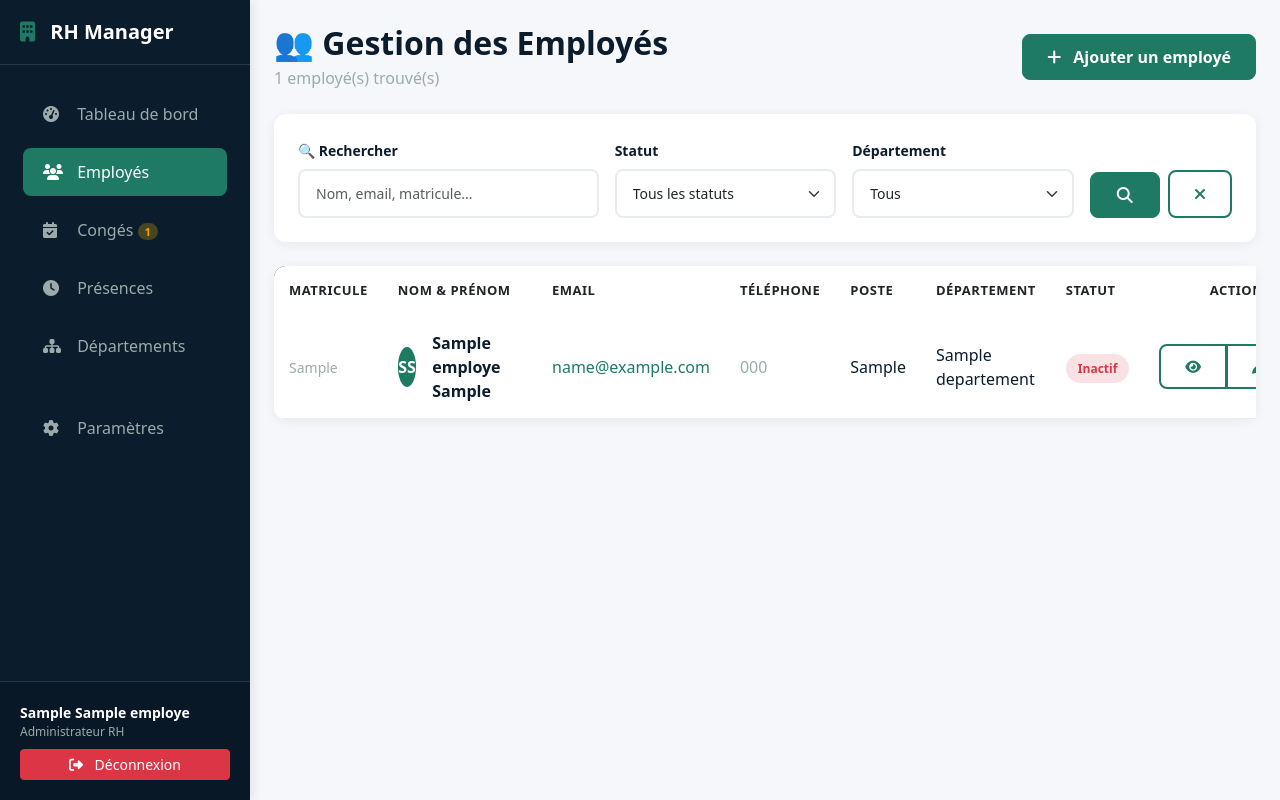
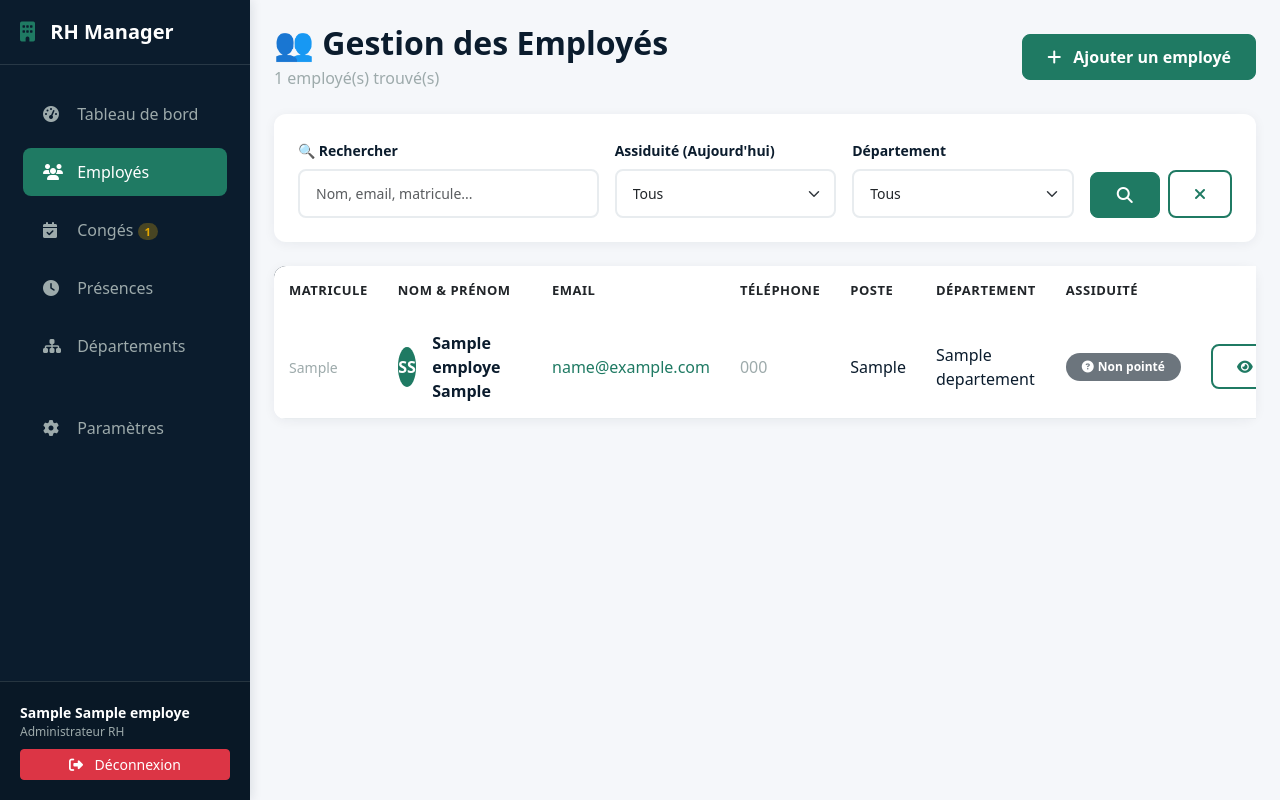
Before and after one commit to marie-Goretti/RH_PROJECT, a Django app: page /employes/ in a window 1280 px wide. Run offline with Django 5.2, Linux system fonts and the light colour scheme; a user stored in the database is signed in; tables that the repository leaves empty hold one stand-in row (values such as "Sample post").

Commit message:
lodif_assiduité

```diff
--- a/personnel/templates/personnel/employes_list.html
+++ b/personnel/templates/personnel/employes_list.html
@@ -27,12 +27,14 @@
                 </div>
 
                 <div class="col-md-3">
-                    <label class="form-label-custom">Statut</label>
-                    <select name="statut" class="form-select form-control-custom">
-                        <option value="">Tous les statuts</option>
-                        <option value="actif" {% if statut_filter == 'actif' %}selected{% endif %}>Actif</option>
-                        <option value="conge" {% if statut_filter == 'conge' %}selected{% endif %}>En congé</option>
-                        <option value="inactif" {% if statut_filter == 'inactif' %}selected{% endif %}>Inactif</option>
+                    <label class="form-label-custom">Assiduité (Aujourd'hui)</label>
+                    <select name="assiduite" class="form-select form-control-custom">
+                        <option value="">Tous</option>
+                        <option value="present" {% if assiduite_filter == 'present' %}selected{% endif %}>À l'heure</option>
+                        <option value="retard" {% if assiduite_filter == 'retard' %}selected{% endif %}>En retard</option>
+                        <option value="absent" {% if assiduite_filter == 'absent' %}selected{% endif %}>Absent</option>
+                        <option value="conge" {% if assiduite_filter == 'conge' %}selected{% endif %}>En congé</option>
+                        <option value="non_pointe" {% if assiduite_filter == 'non_pointe' %}selected{% endif %}>Non pointé</option>
                     </select>
                 </div>
 
@@ -72,7 +74,7 @@
                         <th>Téléphone</th>
                         <th>Poste</th>
                         <th>Département</th>
-                        <th>Statut</th>
+                        <th>Assiduité</th>
                         <th class="text-center">Actions</th>
                     </tr>
                 </thead>
@@ -96,13 +98,21 @@
                         <td class="text-navy">{{ emp.poste }}</td>
                         <td>{{ emp.departement.nom|default:"-" }}</td>
                         <td>
-                            {% if emp.statut == 'actif' %}
-                                <span class="badge-actif">Actif</span>
-                            {% elif emp.statut == 'conge' %}
-                                <span class="badge-conge">En congé</span>
-                            {% else %}
-                                <span class="badge-inactif">Inactif</span>
-                            {% endif %}
+                            {% with presence=emp.presence_today|first %}
+                                {% if presence %}
+                                    {% if presence.statut == 'present' %}
+                                        <span class="badge bg-success px-3 py-2 rounded-pill"><i class="fas fa-check-circle me-1"></i>À l'heure</span>
+                                    {% elif presence.statut == 'retard' %}
+                                        <span class="badge bg-warning text-dark px-3 py-2 rounded-pill"><i class="fas fa-clock me-1"></i>En retard</span>
+                                    {% elif presence.statut == 'absent' %}
+                                        <span class="badge bg-danger px-3 py-2 rounded-pill"><i class="fas fa-times-circle me-1"></i>Absent</span>
+                                    {% elif presence.statut == 'conge' %}
+                                        <span class="badge bg-info text-dark px-3 py-2 rounded-pill"><i class="fas fa-umbrella-beach me-1"></i>En congé</span>
+                                    {% endif %}
+                                {% else %}
+                                    <span class="badge bg-secondary px-3 py-2 rounded-pill"><i class="fas fa-question-circle me-1"></i>Non pointé</span>
+                                {% endif %}
+                            {% endwith %}
                         </td>
                         <td class="text-center">
                             <div class="btn-group" role="group">
--- a/personnel/views.py
+++ b/personnel/views.py
@@ -369,9 +369,11 @@ def is_admin_rh(user):
 @user_passes_test(is_admin_rh)
 def employes_list(request):
     """Liste tous les employés avec recherche et filtres"""
+    from datetime import date
+    from django.db.models import Prefetch
 
     query = request.GET.get('q', '')
-    statut_filter = request.GET.get('statut', '')
+    assiduite_filter = request.GET.get('assiduite', '')
     departement_filter = request.GET.get('departement', '')
 
     employes = Employe.objects.select_related('departement').all()
@@ -387,9 +389,14 @@ def employes_list(request):
             Q(poste__icontains=query)
         )
 
-    # Filtre par statut
-    if statut_filter:
-        employes = employes.filter(statut=statut_filter)
+    today = date.today()
+
+    # Filtre par assiduité (présence d'aujourd'hui)
+    if assiduite_filter:
+        if assiduite_filter == 'non_pointe':
+            employes = employes.exclude(presences__date=today)
+        else:
+            employes = employes.filter(presences__date=today, presences__statut=assiduite_filter)
 
     # Filtre par département
     if departement_filter:
@@ -398,13 +405,18 @@ def employes_list(request):
     # Tri par nom
     employes = employes.order_by('nom', 'prenom')
 
+    # Charger la présence d'aujourd'hui
+    presences_today = Presence.objects.filter(date=today)
+    employes = employes.prefetch_related(
+        Prefetch('presences', queryset=presences_today, to_attr='presence_today')
+    )
+
     context = {
         'employes': employes,
         'query': query,
-        'statut_filter': statut_filter,
+        'assiduite_filter': assiduite_filter,
         'departement_filter': departement_filter,
         'departements': Departement.objects.all(),
-        'statuts_choices': Employe._meta.get_field('statut').choices
     }
 
     return render(request, 'personnel/employes_list.html', context)
```
